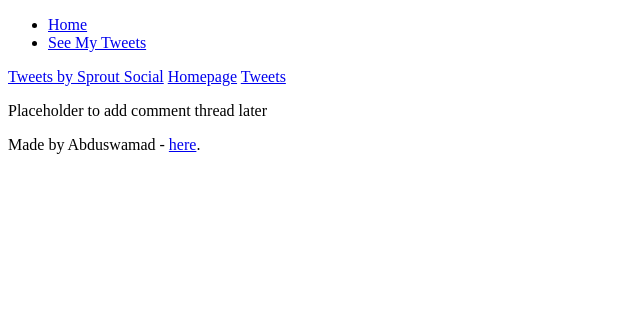
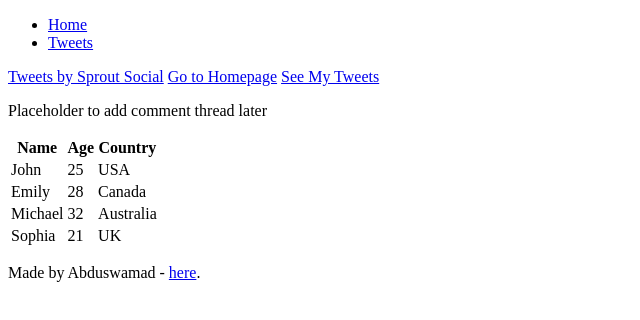
Before and after one commit to abdvswmdr/alx_html_css, a plain HTML site: page html_basic/index.html in a window 1280 px wide. Shown: the whole page, without its empty margins (0-640 px from the left). Drawn offline with Linux system fonts and the light colour scheme.

Commit message:
4. Add some leve of creativity

```diff
--- a/html_basic/index.html
+++ b/html_basic/index.html
@@ -7,7 +7,7 @@
     <header>
       <ul>
         <li><a href="index.html">Home</a></li>
-        <li><a href="tweets.html">See My Tweets</a></li>
+        <li><a href="tweets.html">Tweets</a></li>
         <!-- Add more links as needed -->
       </ul>
     </header>
@@ -21,15 +21,49 @@
         <script async src="https://platform.twitter.com/widgets.js" charset="utf-8"></script>
 
         <!-- Link to index.html homepage -->
-        <a href="index.html">Homepage</a>
+        <a href="index.html">Go to Homepage</a>
 
         <!-- Link to tweets.html page -->
-        <a href="tweets.html">Tweets</a>
+        <a href="tweets.html">See My Tweets</a>
       </article>
 
       <aside>
         <p>Placeholder to add comment thread later</p>
       </aside>
+
+      <article>
+        <table>
+          <thead>
+            <tr>
+              <th>Name</th>
+              <th>Age</th>
+              <th>Country</th>
+            </tr>
+          </thead>
+          <tbody>
+            <tr>
+              <td>John</td>
+              <td>25</td>
+              <td>USA</td>
+            </tr>
+            <tr>
+              <td>Emily</td>
+              <td>28</td>
+              <td>Canada</td>
+            </tr>
+            <tr>
+              <td>Michael</td>
+              <td>32</td>
+              <td>Australia</td>
+            </tr>
+            <tr>
+              <td>Sophia</td>
+              <td>21</td>
+              <td>UK</td>
+            </tr>
+          </tbody>
+        </table>
+      </article>
     </main>
 
     <footer>
```
